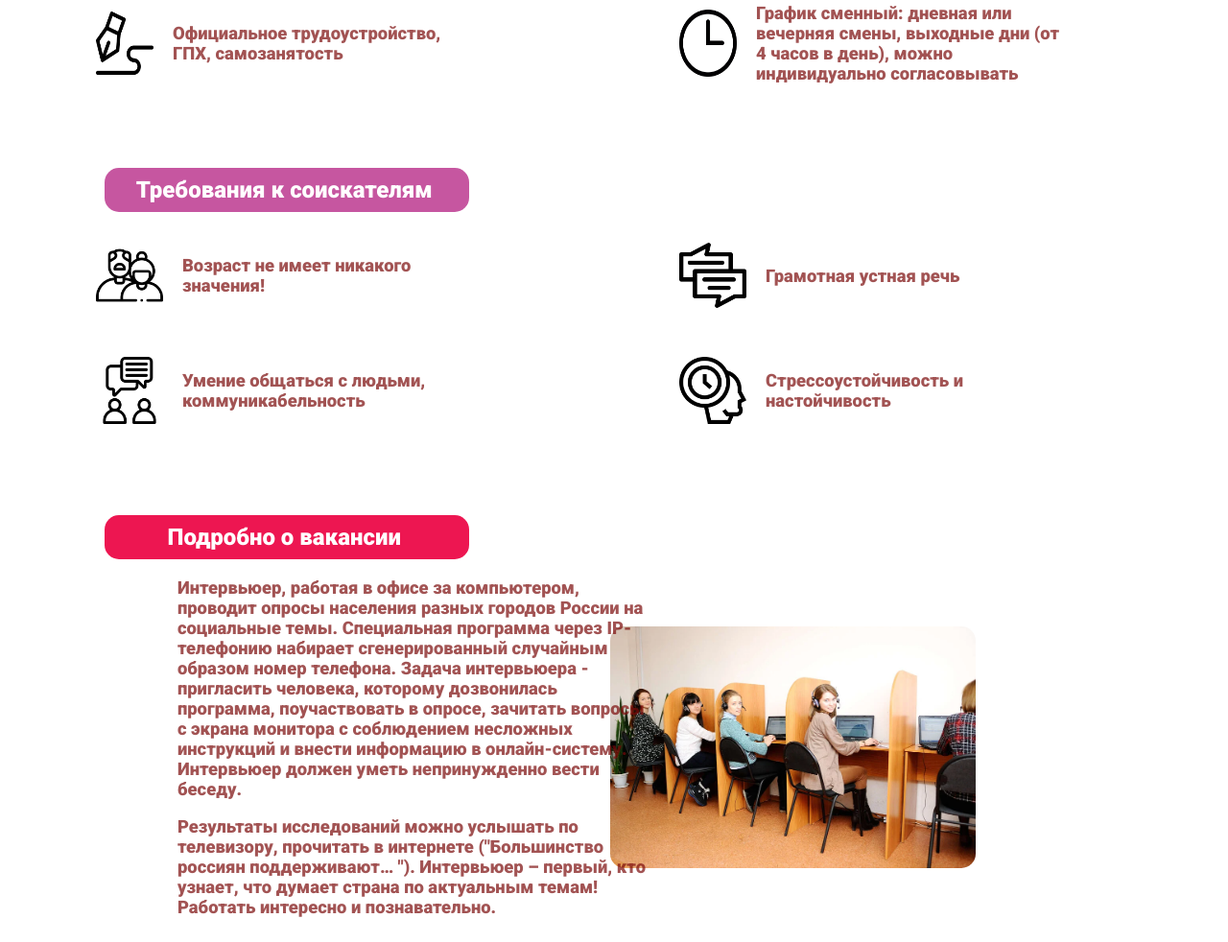
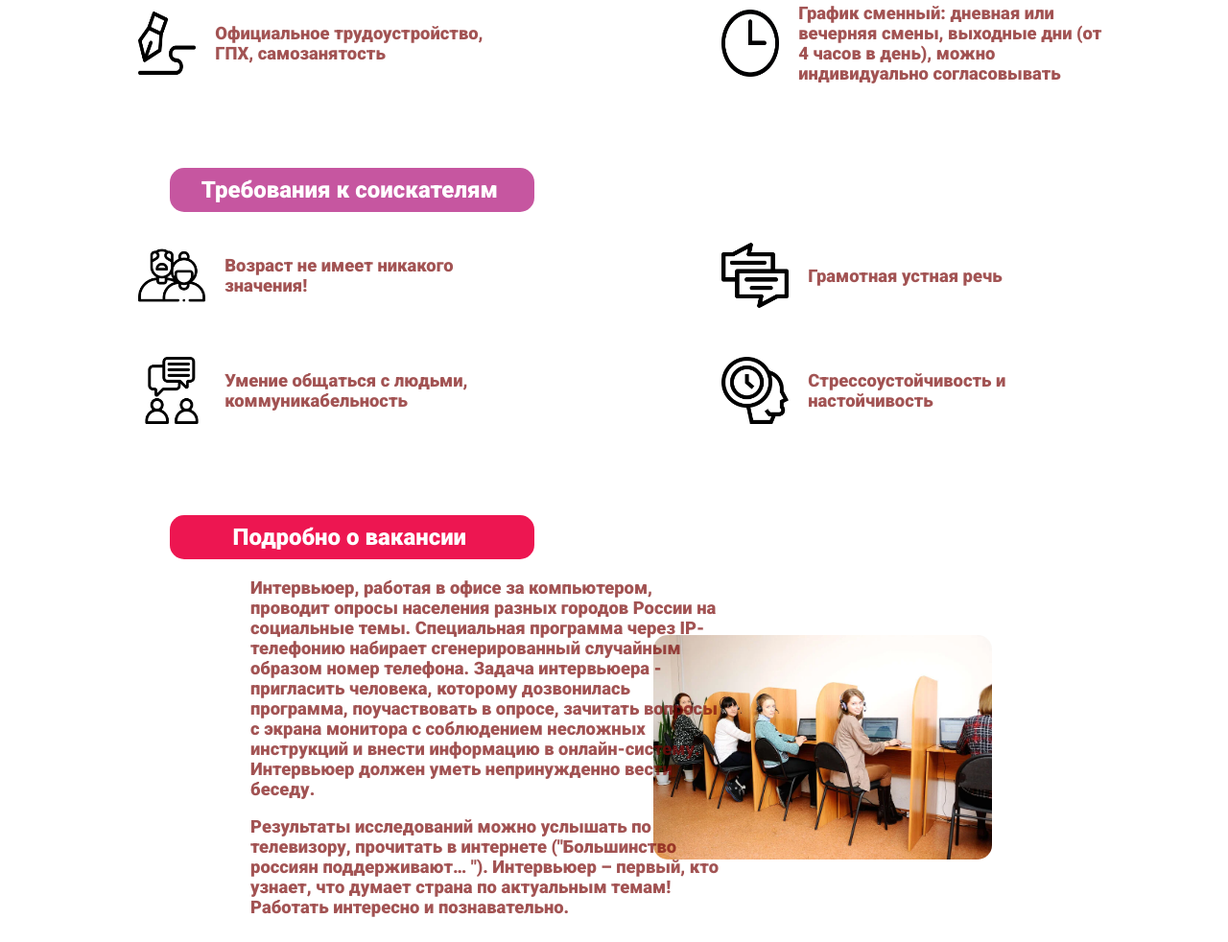
Before and after one commit to For1xs/context, a plain HTML site: page page5.html in a window 1280 px wide. Shown: the part 601-1583 px from the top of the page at 96% size. Drawn offline with Linux system fonts and the light colour scheme.

Commit message:
Update style.css

```diff
--- a/css/style.css
+++ b/css/style.css
@@ -1175,6 +1175,7 @@ footer p{
     display: flex;
     flex-wrap: wrap;
     justify-content: center;
+    margin-left: 7%;
 
 }
 .tagline1Page5{
@@ -1253,6 +1254,7 @@ footer p{
     display: flex;
     flex-wrap: wrap;
     justify-content: center;
+    margin-left: 7%;
 }
 .sectionTagline3Page5{
     width: 1300px;
@@ -1316,6 +1318,7 @@ footer p{
     display: flex;
     flex-wrap: wrap;
     justify-content: center !important;
+    margin-left: 7%;
 }
 
 .sectionTagline4Page5{
@@ -1495,6 +1498,7 @@ footer p{
     display: flex;
     flex-wrap: wrap;
     justify-content: center;
+    margin-left: 7%;
 }
 .reviews1{
     display: grid;
```
